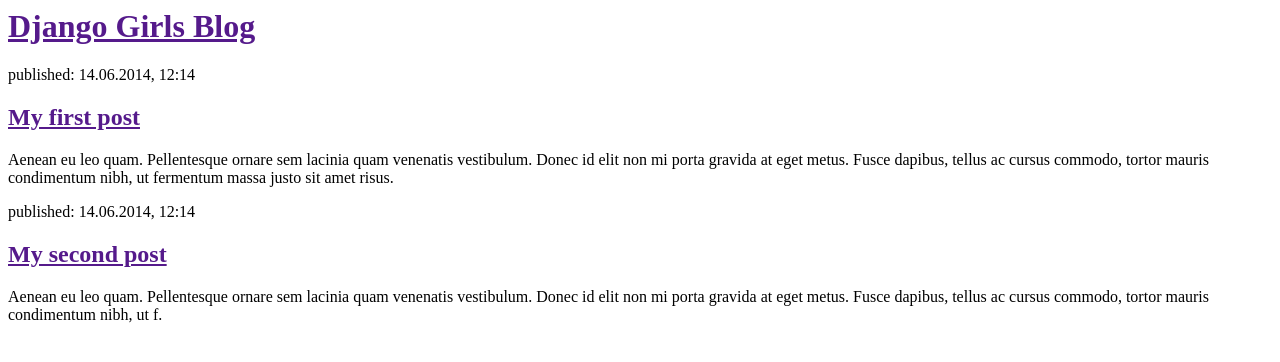
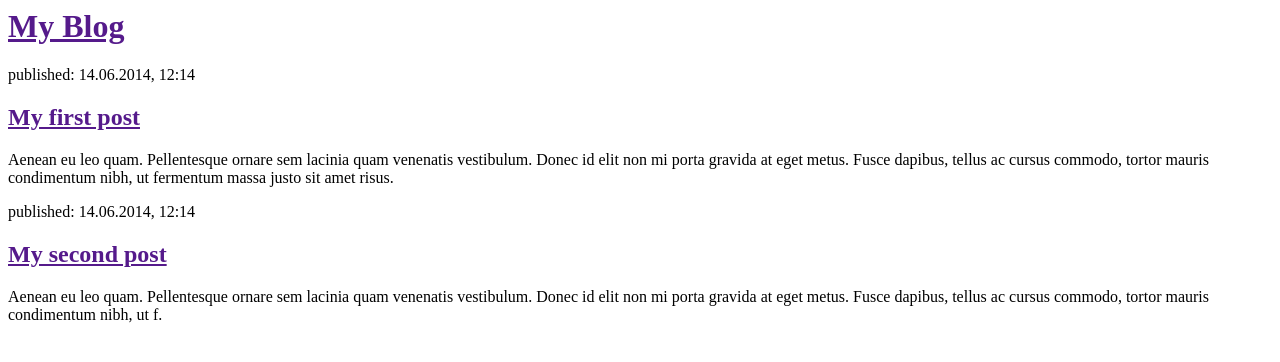
Before and after one commit to stadtplan/my-first-blog, a Django app: page / in a window 1280 px wide. Shown: the top 362 px of the page. Run offline with Django 3.2, Linux system fonts and the light colour scheme.

Commit message:
Changed the title to My Blog for the site.

```diff
--- a/blog/templates/blog/post_list.html
+++ b/blog/templates/blog/post_list.html
@@ -1,10 +1,10 @@
 <html>
     <head>
-        <title>Django Girls blog</title>
+        <title>My blog</title>
     </head>
     <body>
         <div>
-            <h1><a href="">Django Girls Blog</a></h1>
+            <h1><a href="">My Blog</a></h1>
         </div>
 
         <div>
```
